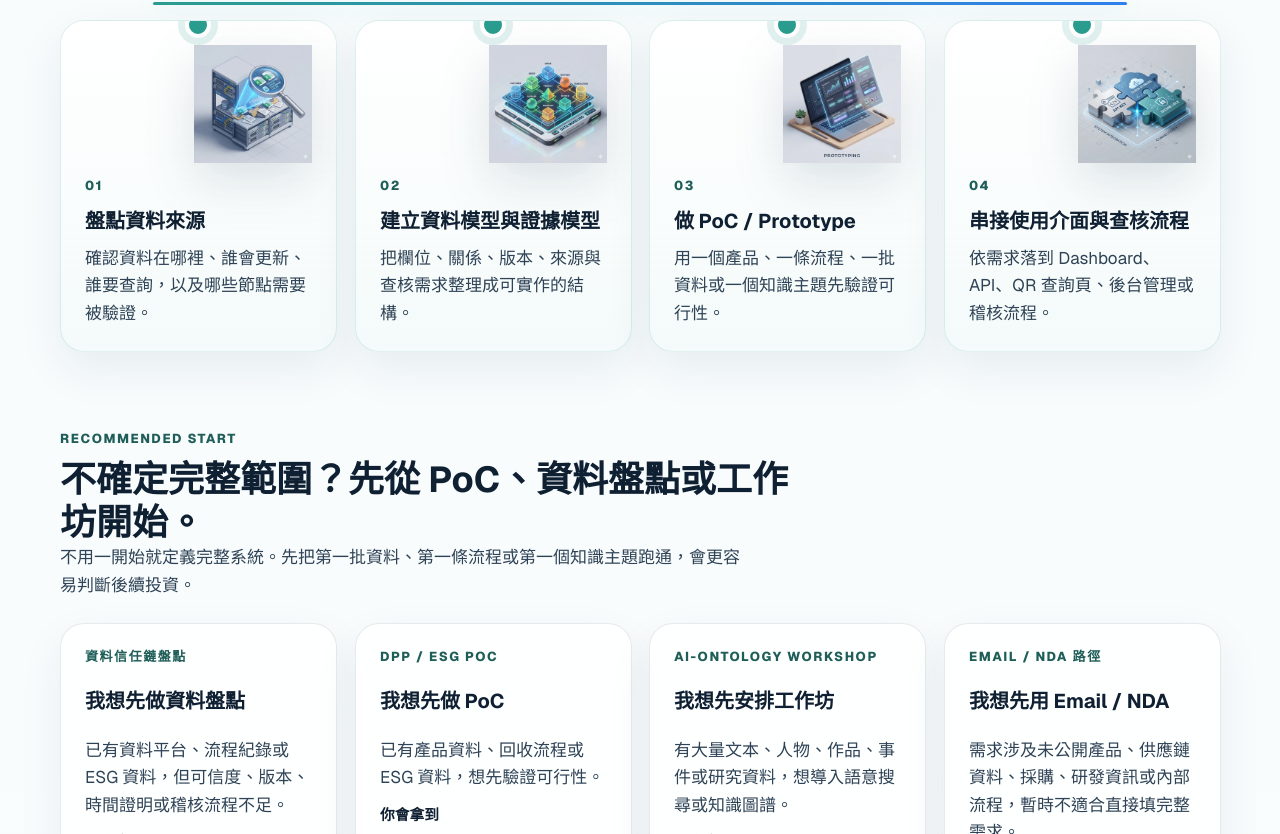
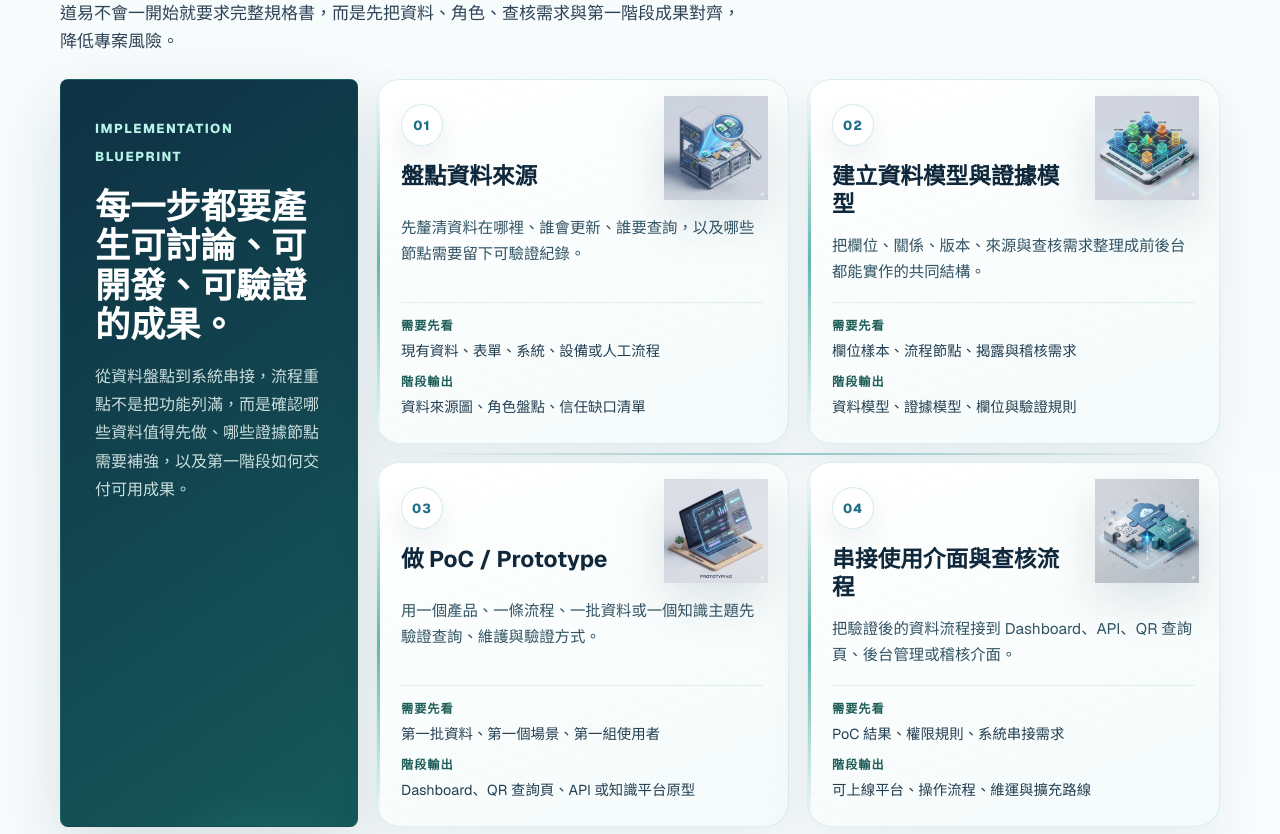
Before and after one commit to yangyen1977-wq/daoyi-website-2026, a Next.js app: page /solutions in a window 1280 px wide. Shown: the part 4206-5040 px from the top of the page. Built offline with nearby package versions, Linux system fonts and the light colour scheme.

Commit message:
Redesign solutions implementation flow

```diff
--- a/src/app/solutions/page.tsx
+++ b/src/app/solutions/page.tsx
@@ -252,14 +252,38 @@ export default function SolutionsPage() {
         </div>
       </Section>
 
-      <Section id="solution-flow" eyebrow="落地流程" title="先用小範圍驗證，再把可信資料平台擴出去。">
-        <div className="solution-process-timeline">
+      <Section
+        id="solution-flow"
+        eyebrow="落地流程"
+        title="從一批資料開始，把可信資料平台做成可驗證的導入路徑。"
+        description="道易不會一開始就要求完整規格書，而是先把資料、角色、查核需求與第一階段成果對齊，降低專案風險。"
+      >
+        <div className="solution-process-board">
+          <div className="solution-process-brief">
+            <span className="mini-label accent">Implementation blueprint</span>
+            <h3>每一步都要產生可討論、可開發、可驗證的成果。</h3>
+            <p>從資料盤點到系統串接，流程重點不是把功能列滿，而是確認哪些資料值得先做、哪些證據節點需要補強，以及第一階段如何交付可用成果。</p>
+          </div>
           {solutionImplementationSteps.map((step, index) => (
             <article key={step.title} className="card process-card solution-process-step">
-              <ProcessIcon index={index} />
-              <span className="mini-label accent">{String(index + 1).padStart(2, "0")}</span>
-              <h3>{step.title}</h3>
+              <div className="solution-process-step-head">
+                <div>
+                  <span className="solution-process-number">{String(index + 1).padStart(2, "0")}</span>
+                  <h3>{step.title}</h3>
+                </div>
+                <ProcessIcon index={index} />
+              </div>
               <p>{step.detail}</p>
+              <div className="solution-process-meta">
+                <div>
+                  <strong>需要先看</strong>
+                  <span>{step.input}</span>
+                </div>
+                <div>
+                  <strong>階段輸出</strong>
+                  <span>{step.output}</span>
+                </div>
+              </div>
             </article>
           ))}
         </div>
--- a/src/lib/content/solutions.ts
+++ b/src/lib/content/solutions.ts
@@ -93,10 +93,30 @@ export const solutionDetails = [
 ];
 
 export const solutionImplementationSteps = [
-  { title: "盤點資料來源", detail: "確認資料在哪裡、誰會更新、誰要查詢，以及哪些節點需要被驗證。" },
-  { title: "建立資料模型與證據模型", detail: "把欄位、關係、版本、來源與查核需求整理成可實作的結構。" },
-  { title: "做 PoC / Prototype", detail: "用一個產品、一條流程、一批資料或一個知識主題先驗證可行性。" },
-  { title: "串接使用介面與查核流程", detail: "依需求落到 Dashboard、API、QR 查詢頁、後台管理或稽核流程。" },
+  {
+    title: "盤點資料來源",
+    detail: "先釐清資料在哪裡、誰會更新、誰要查詢，以及哪些節點需要留下可驗證紀錄。",
+    input: "現有資料、表單、系統、設備或人工流程",
+    output: "資料來源圖、角色盤點、信任缺口清單",
+  },
+  {
+    title: "建立資料模型與證據模型",
+    detail: "把欄位、關係、版本、來源與查核需求整理成前後台都能實作的共同結構。",
+    input: "欄位樣本、流程節點、揭露與稽核需求",
+    output: "資料模型、證據模型、欄位與驗證規則",
+  },
+  {
+    title: "做 PoC / Prototype",
+    detail: "用一個產品、一條流程、一批資料或一個知識主題先驗證查詢、維護與驗證方式。",
+    input: "第一批資料、第一個場景、第一組使用者",
+    output: "Dashboard、QR 查詢頁、API 或知識平台原型",
+  },
+  {
+    title: "串接使用介面與查核流程",
+    detail: "把驗證後的資料流程接到 Dashboard、API、QR 查詢頁、後台管理或稽核介面。",
+    input: "PoC 結果、權限規則、系統串接需求",
+    output: "可上線平台、操作流程、維運與擴充路線",
+  },
 ];
 
 export const solutionStartModes = [
```
Also changed, not shown: src/app/globals.css.
